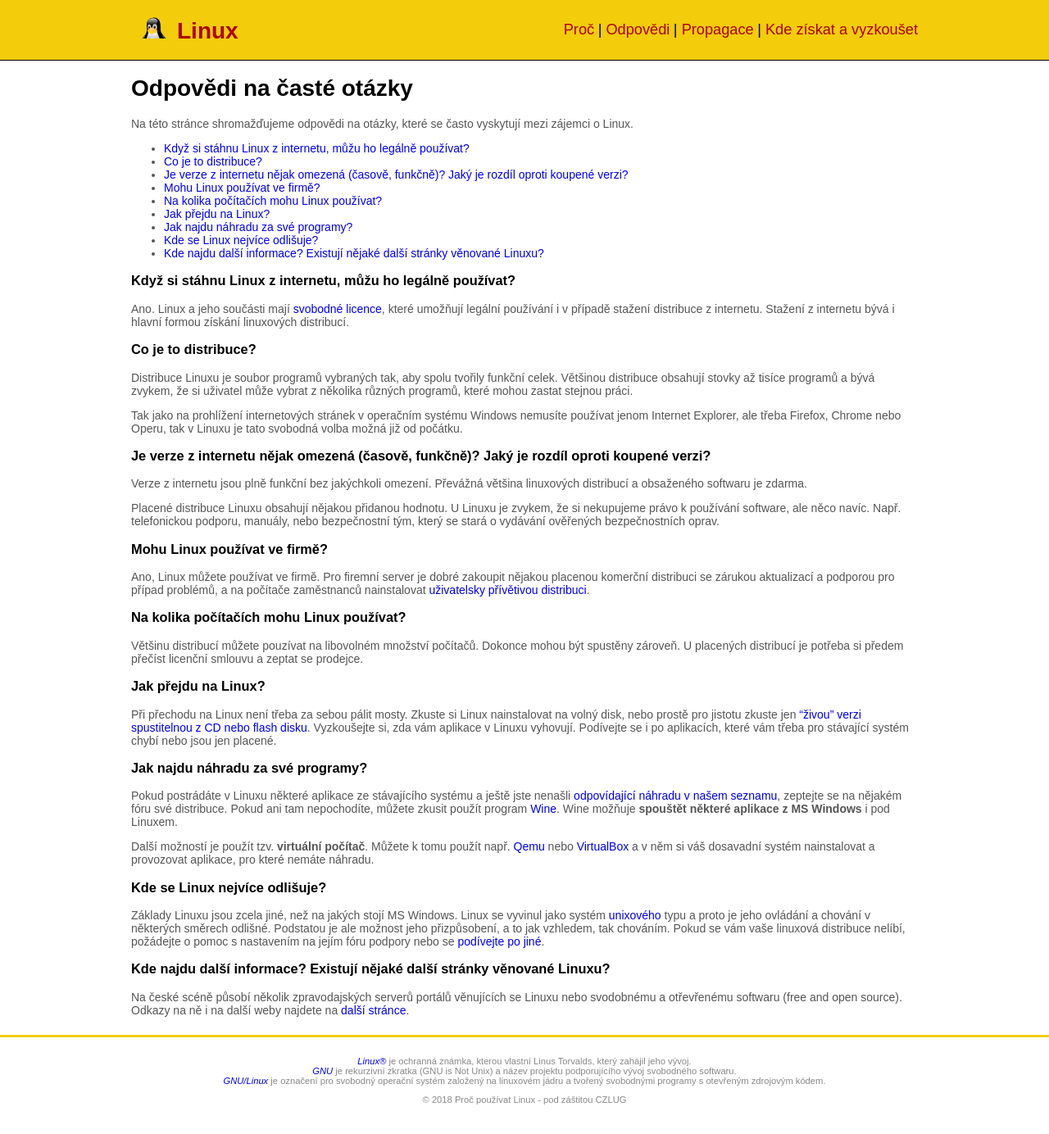
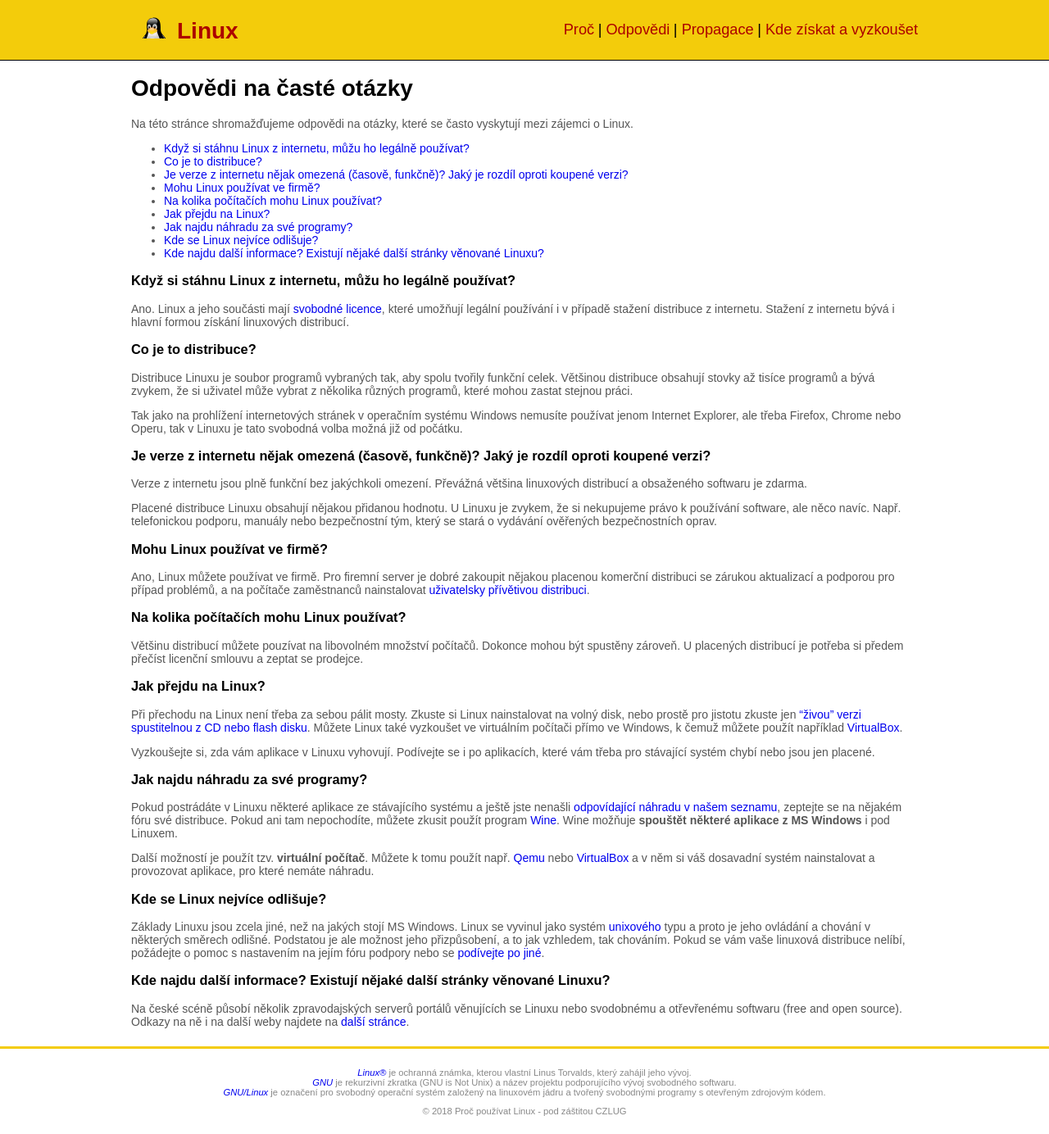
Before and after one commit to MikkCZ/plc, a Jekyll site: the page built from _pages/odpovedi.md, in a window 1280 px wide. Shown: the whole page at 82% size. Built offline with Jekyll 4.4.1, drawn with Linux system fonts in a browser that asks for light colours.

Commit message:
Aktualizace odpovedi.md

```diff
--- a/_pages/odpovedi.md
+++ b/_pages/odpovedi.md
@@ -21,7 +21,7 @@
 ### Je verze z internetu nějak omezená (časově, funkčně)? Jaký je rozdíl oproti koupené verzi?
 Verze z internetu jsou plně funkční bez jakýchkoli omezení. Převážná většina linuxových distribucí a obsaženého softwaru je zdarma.
 
-Placené distribuce Linuxu obsahují nějakou přidanou hodnotu. U Linuxu je zvykem, že si nekupujeme právo k používání software, ale něco navíc. Např. telefonickou podporu, manuály, nebo bezpečnostní tým, který se stará o vydávání ověřených bezpečnostních oprav.
+Placené distribuce Linuxu obsahují nějakou přidanou hodnotu. U Linuxu je zvykem, že si nekupujeme právo k používání software, ale něco navíc. Např. telefonickou podporu, manuály nebo bezpečnostní tým, který se stará o vydávání ověřených bezpečnostních oprav.
 
 ### Mohu Linux používat ve firmě?
 Ano, Linux můžete používat ve firmě. Pro firemní server je dobré zakoupit nějakou placenou komerční distribuci se zárukou aktualizací a podporou pro případ problémů, a na počítače zaměstnanců nainstalovat [uživatelsky přívětivou distribuci]({{ site.baseurl }}{% link _pages/kde-ziskat.md %}).
@@ -30,7 +30,9 @@
 Většinu distribucí můžete pouzívat na libovolném množství počítačů. Dokonce mohou být spustěny zároveň. U placených distribucí je potřeba si předem přečíst licenční smlouvu a zeptat se prodejce.
 
 ### Jak přejdu na Linux?
-Při přechodu na Linux není třeba za sebou pálit mosty. Zkuste si Linux nainstalovat na volný disk, nebo prostě pro jistotu zkuste jen ["živou" verzi spustitelnou z CD nebo flash disku]({{ site.baseurl }}{% link _pages/kde-ziskat.md %}). Vyzkoušejte si, zda vám aplikace v Linuxu vyhovují. Podívejte se i po aplikacích, které vám třeba pro stávající systém chybí nebo jsou jen placené.
+Při přechodu na Linux není třeba za sebou pálit mosty. Zkuste si Linux nainstalovat na volný disk, nebo prostě pro jistotu zkuste jen ["živou" verzi spustitelnou z CD nebo flash disku]({{ site.baseurl }}{% link _pages/kde-ziskat.md %}). Můžete Linux také vyzkoušet ve virtuálním počítači přímo ve Windows, k čemuž můžete použít například [VirtualBox](https://www.virtualbox.org/).
+
+Vyzkoušejte si, zda vám aplikace v Linuxu vyhovují. Podívejte se i po aplikacích, které vám třeba pro stávající systém chybí nebo jsou jen placené.
 
 ### Jak najdu náhradu za své programy?
 Pokud postrádáte v Linuxu některé aplikace ze stávajícího systému a ještě jste nenašli [odpovídající náhradu v našem seznamu]({{ site.baseurl }}{% link _pages/ekvivalenty.md %}), zeptejte se na nějakém fóru své distribuce. Pokud ani tam nepochodíte, můžete zkusit použít program [Wine](https://www.winehq.org/). Wine možňuje **spouštět některé aplikace z MS Windows** i pod Linuxem.
```
